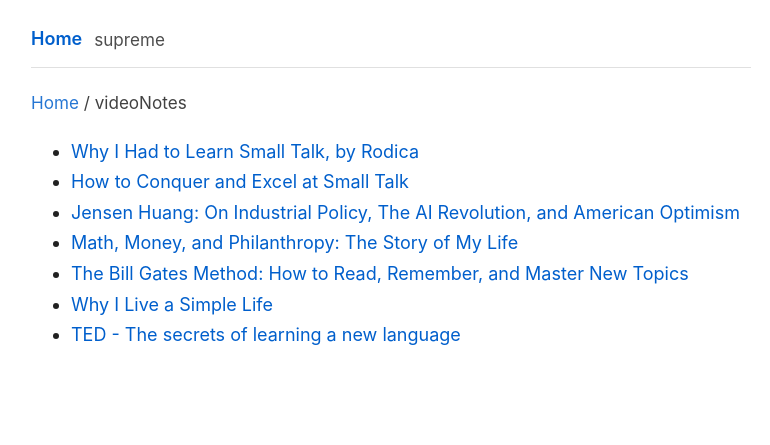
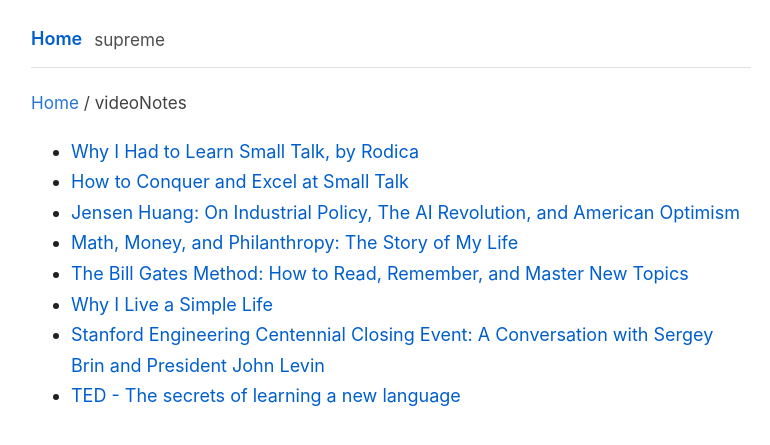
Before and after one commit to CompositeLizard/supreme, a Jekyll site: the page built from videoNotes/index.md, in a window 1280 px wide. Shown: the top 445 px of the page, without its empty margins (249-1019 px from the left). Built offline with Jekyll 4.4.1, drawn with Linux system fonts in a browser that asks for light colours.

Commit message:
Update index.md

```diff
--- a/videoNotes/index.md
+++ b/videoNotes/index.md
@@ -8,4 +8,5 @@ title: Notes
 - [Math, Money, and Philanthropy: The Story of My Life](Math-Money-Philanthropy-Story-of-My-Life.md)
 - [The Bill Gates Method: How to Read, Remember, and Master New Topics](Bil-Gates-Method-Reading.md)
 - [Why I Live a Simple Life](why-simple-life.md)
+- [Stanford Engineering Centennial Closing Event: A Conversation with Sergey Brin and President John Levin](Conversation-Sergey-Brin-John-Levin.md)
 - [TED - The secrets of learning a new language](Secret-Polyglots.md)
```
